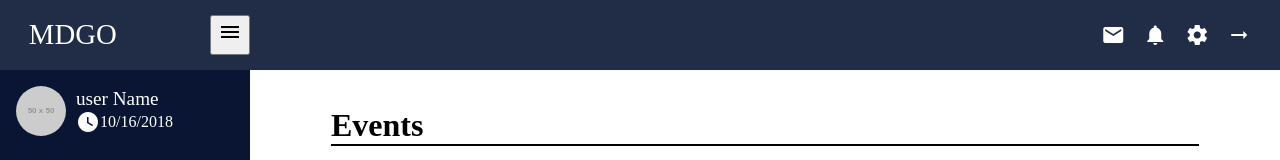
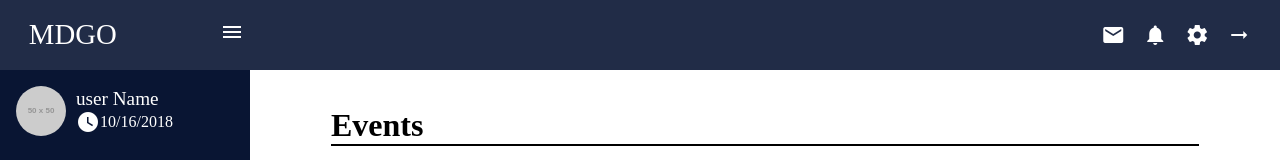
Before and after one commit to taljacobson/mdgo-test, an Angular app: page /home in a window 1280 px wide. Shown: the top 160 px of the page. Built offline with nearby package versions, Linux system fonts and the light colour scheme; no server answers; what @agm/core would draw is missing.

Commit message:
add difault button styles

```diff
--- a/src/styles.scss
+++ b/src/styles.scss
@@ -4,6 +4,16 @@
 
  * {
   box-sizing: border-box;
+}
+
+button {
+  background: inherit;
+  color: inherit;
+  border: inherit;
+  cursor: pointer;
+  &:hover {
+    color: var(--app-color-light-shade)
+  }
 }
 
 :root {
```
